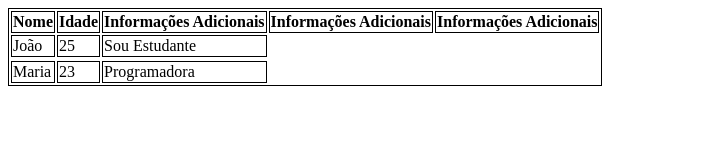
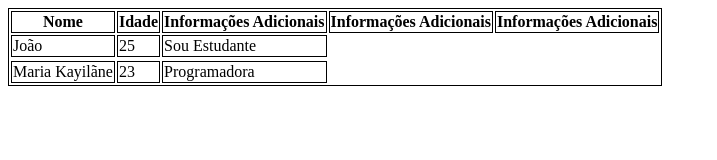
Before and after one commit to JonathanFL7/aula-tabela, a plain HTML site: page index.html in a window 1280 px wide. Shown: the whole page, without its empty margins (0-717 px from the left). Drawn offline with Linux system fonts and the light colour scheme.

Commit message:
Adicionei um sobrenome a um nome

```diff
--- a/index.html
+++ b/index.html
@@ -30,7 +30,7 @@
         </tr>
         <tr>
             <tr>
-                <td>Maria</td>
+                <td>Maria Kayilãne</td>
                 <td>23</td>
                 <td>Programadora</td>
             </tr>
```
